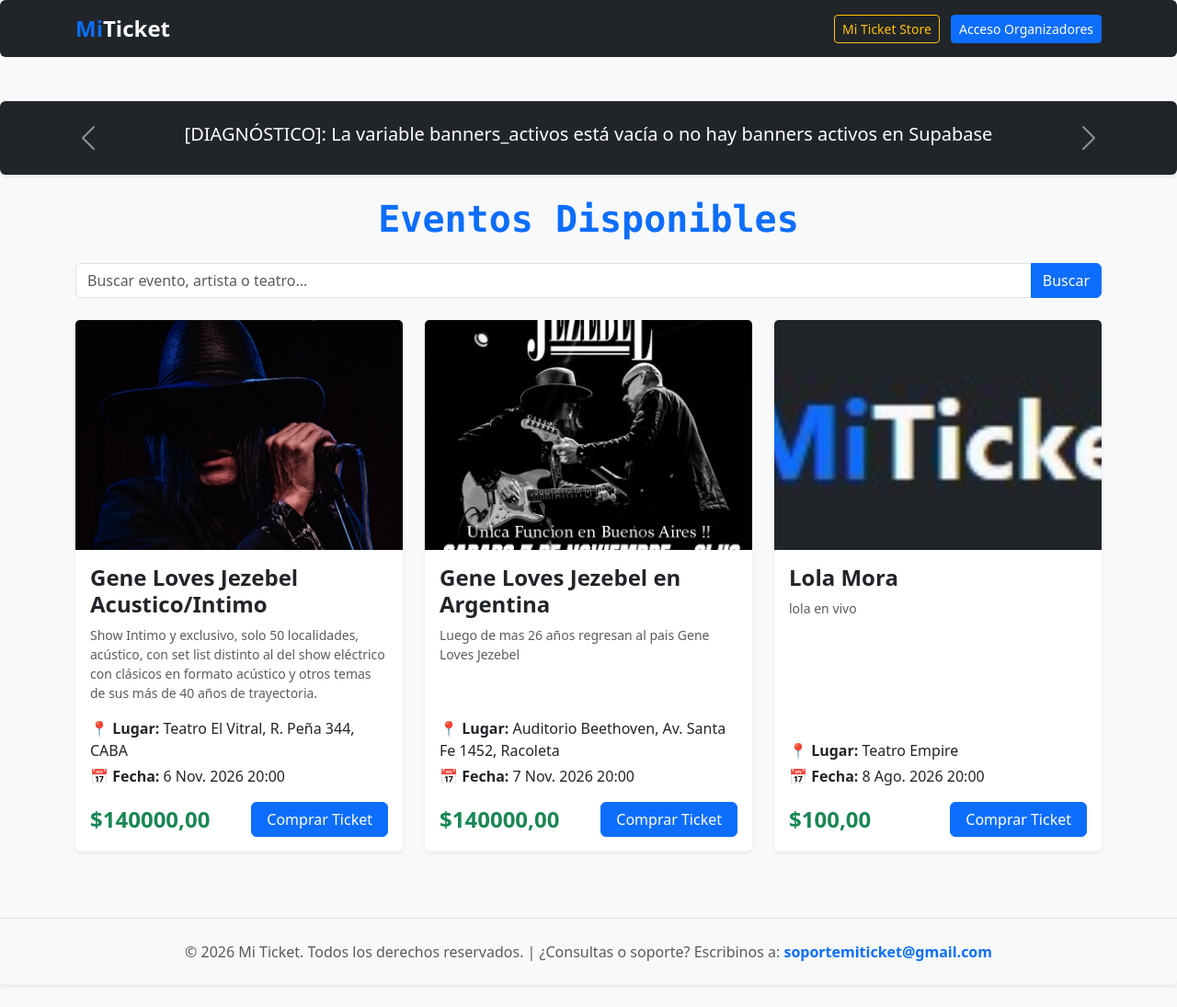
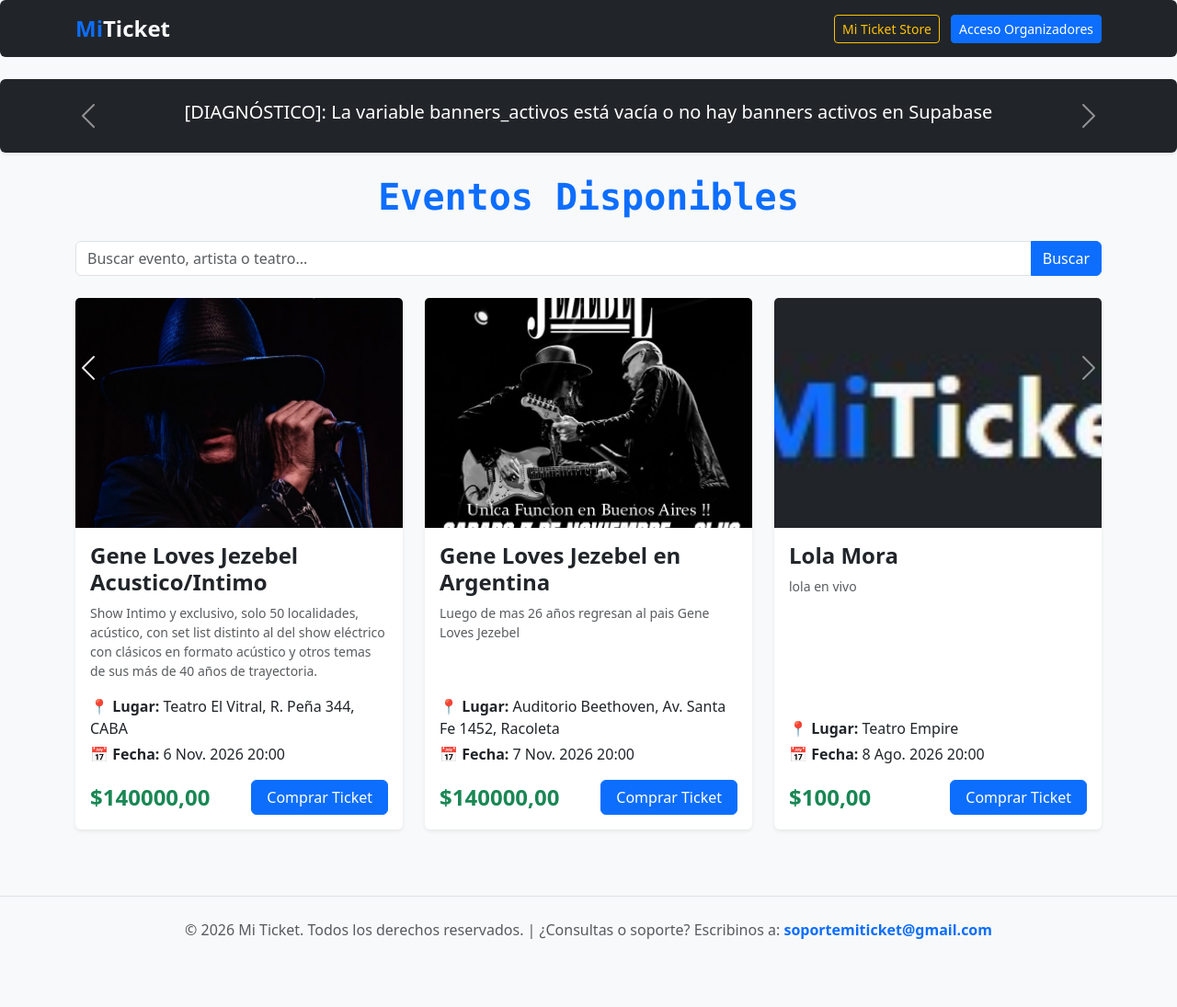
Before and after one commit to chrystalrecords-cmyk/mi_ticket, a Django app: page / in a window 1280 px wide. Shown: the whole page at 92% size. After the commit the page ends 1021 px from the top, so only its background shows below. Run offline with Django 5.2, Linux system fonts and the light colour scheme; data comes from the database, SQL or seed files in the repository.

Commit message:
Limpiar estructura y botones duplicados del carrusel

```diff
--- a/eventos/templates/eventos/lista.html
+++ b/eventos/templates/eventos/lista.html
@@ -28,7 +28,6 @@
         </div>
     </nav>
 <div id="miCarruselPromos" class="carousel slide my-4 shadow-sm rounded overflow-hidden" data-bs-ride="carousel">
-   <div id="miCarruselPromos" class="carousel slide my-4 shadow-sm rounded overflow-hidden" data-bs-ride="carousel">
     <div class="carousel-inner">
         {% for banner in banners_activos %}
             <div class="carousel-item {% if forloop.first %}active{% endif %}">
@@ -46,6 +45,17 @@
             </div>
         {% endfor %}
     </div>
+
+    <!-- Botones de navegación lateral -->
+    <button class="carousel-control-prev" type="button" data-bs-target="#miCarruselPromos" data-bs-slide="prev">
+        <span class="carousel-control-prev-icon" aria-hidden="true"></span>
+        <span class="visually-hidden">Anterior</span>
+    </button>
+    <button class="carousel-control-next" type="button" data-bs-target="#miCarruselPromos" data-bs-slide="next">
+        <span class="carousel-control-next-icon" aria-hidden="true"></span>
+        <span class="visually-hidden">Siguiente</span>
+    </button>
+</div>
 
     <!-- Botones de navegación lateral -->
     <button class="carousel-control-prev" type="button" data-bs-target="#miCarruselPromos" data-bs-slide="prev">
```
